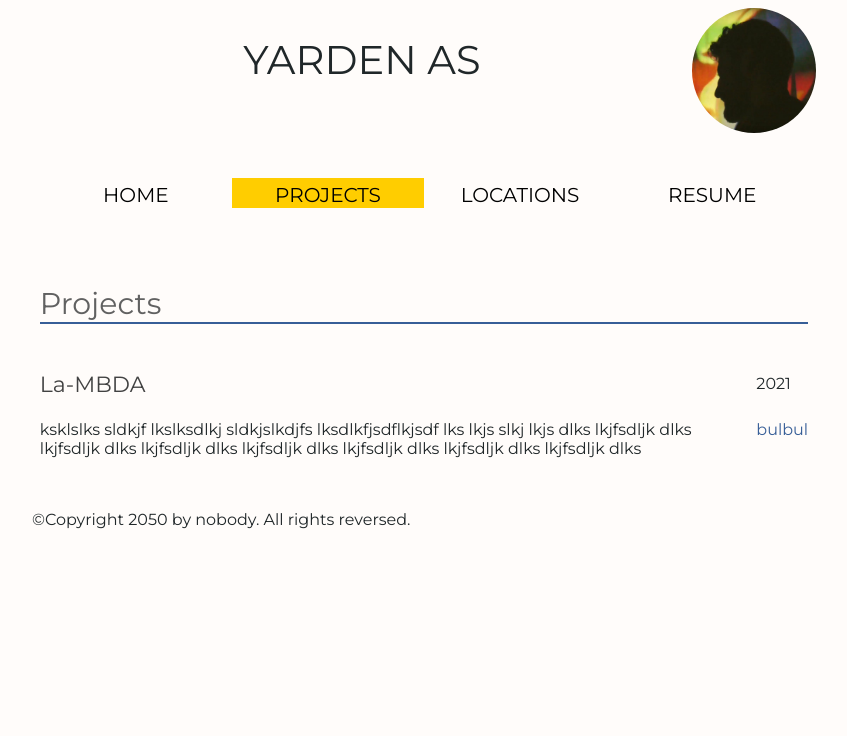
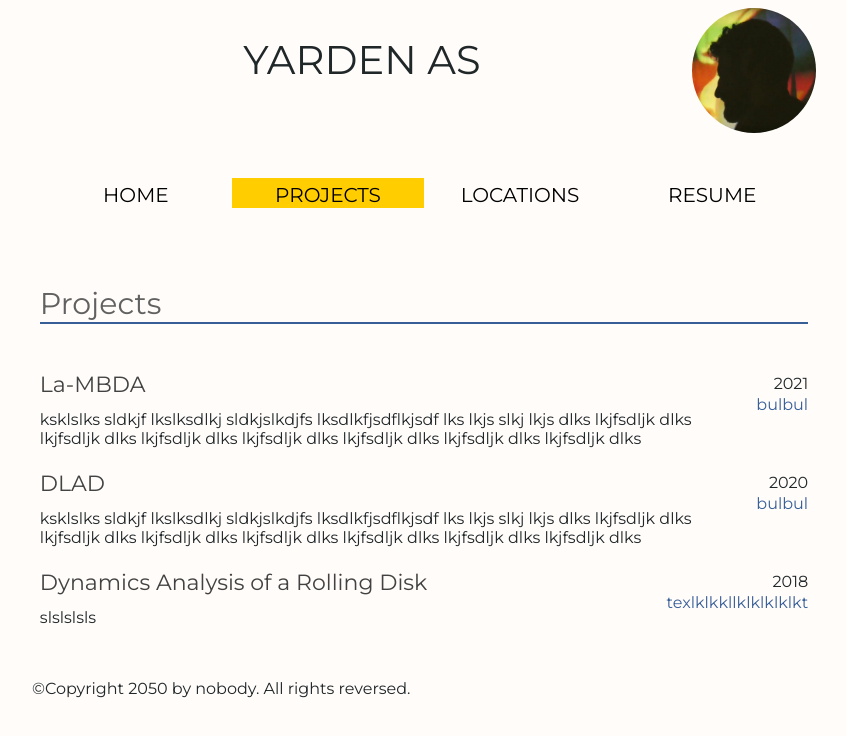
Before and after one commit to yardenas/yardenas.com, a Vue app: page /projects in a window 1280 px wide. Shown: the top 736 px of the page, without its empty margins (216-1063 px from the left). Built offline with nearby package versions, Linux system fonts and the light colour scheme.

Commit message:
Some more polishing of the projects page

```diff
--- a/src/assets/styles/style.css
+++ b/src/assets/styles/style.css
@@ -191,6 +191,7 @@ nav span {
     grid-row: 1;
     grid-column: 2;
     margin-top: 25px;
+    justify-self: right;
 }
 
 .project-description {
@@ -200,12 +201,13 @@ nav span {
     grid-column: 1;
     grid-row: 2;
     padding: 0;
-    margin: 0;
+    margin-top: -10px;
 }
 
 .project-link {
     font-family: 'Montserrat', sans-serif;
     font-size: 1.6rem;
+    margin-top: -25px;
 }
 
 .project-link a {
--- a/src/components/Project.vue
+++ b/src/components/Project.vue
@@ -1,7 +1,7 @@
 <template>
   <div class="project">
     <div class="project-header"><h3>{{ header }}</h3></div>
-    <div class="project-year">2021</div>
+    <div class="project-year">{{ year }}</div>
     <div class="project-description">
       {{ text }}
     </div>
@@ -19,6 +19,6 @@
 
 <script>
 export default {
-  props: ['header', 'text', 'link', 'linkText']
+  props: ['header', 'year', 'text', 'link', 'linkText']
 }
 </script>
--- a/src/projects.json
+++ b/src/projects.json
@@ -3,6 +3,21 @@
         "header": "La-MBDA",
         "text": "ksklslks sldkjf lkslksdlkj sldkjslkdjfs lksdlkfjsdflkjsdf lks lkjs slkj lkjs dlks lkjfsdljk dlks lkjfsdljk dlks lkjfsdljk dlks lkjfsdljk dlks lkjfsdljk dlks lkjfsdljk dlks lkjfsdljk dlks",
         "link": "https://www.google.com/maps/embed?pb=!1m18!1m12!1m3!1d172913.403486789!2d8.396633992947804!3d47.37736967444367!2m3!1f0!2f0!3f0!3m2!1i1024!2i768!4f13.1!3m3!1m2!1s0x47900b9749bea219%3A0xe66e8df1e71fdc03!2zWsO8cmljaA!5e0!3m2!1sen!2sch!4v1637259069195!5m2!1sen!2sch",
-        "linkText": "bulbul"
+        "linkText": "bulbul",
+        "year": 2021
+    },
+    {
+        "header": "DLAD",
+        "text": "ksklslks sldkjf lkslksdlkj sldkjslkdjfs lksdlkfjsdflkjsdf lks lkjs slkj lkjs dlks lkjfsdljk dlks lkjfsdljk dlks lkjfsdljk dlks lkjfsdljk dlks lkjfsdljk dlks lkjfsdljk dlks lkjfsdljk dlks",
+        "link": "https://www.google.com/maps/embed?pb=!1m18!1m12!1m3!1d172913.403486789!2d8.396633992947804!3d47.37736967444367!2m3!1f0!2f0!3f0!3m2!1i1024!2i768!4f13.1!3m3!1m2!1s0x47900b9749bea219%3A0xe66e8df1e71fdc03!2zWsO8cmljaA!5e0!3m2!1sen!2sch!4v1637259069195!5m2!1sen!2sch",
+        "linkText": "bulbul",
+        "year": 2020
+    },
+    {
+        "header": "Dynamics Analysis of a Rolling Disk",
+        "text": "slslslsls",
+        "link": "https://www.google.com/maps/embed?pb=!1m18!1m12!1m3!1d172913.403486789!2d8.396633992947804!3d47.37736967444367!2m3!1f0!2f0!3f0!3m2!1i1024!2i768!4f13.1!3m3!1m2!1s0x47900b9749bea219%3A0xe66e8df1e71fdc03!2zWsO8cmljaA!5e0!3m2!1sen!2sch!4v1637259069195!5m2!1sen!2sch",
+        "linkText": "texlklkkllklklklklkt",
+        "year": 2018
     }
 ]
--- a/src/views/Projects.vue
+++ b/src/views/Projects.vue
@@ -7,6 +7,7 @@
           v-for="project in projects"
           :key="project"
           :header="project.header"
+          :year="project.year"
           :text="project.text"
           :link="project.link"
           :linkText="project.linkText"
```
